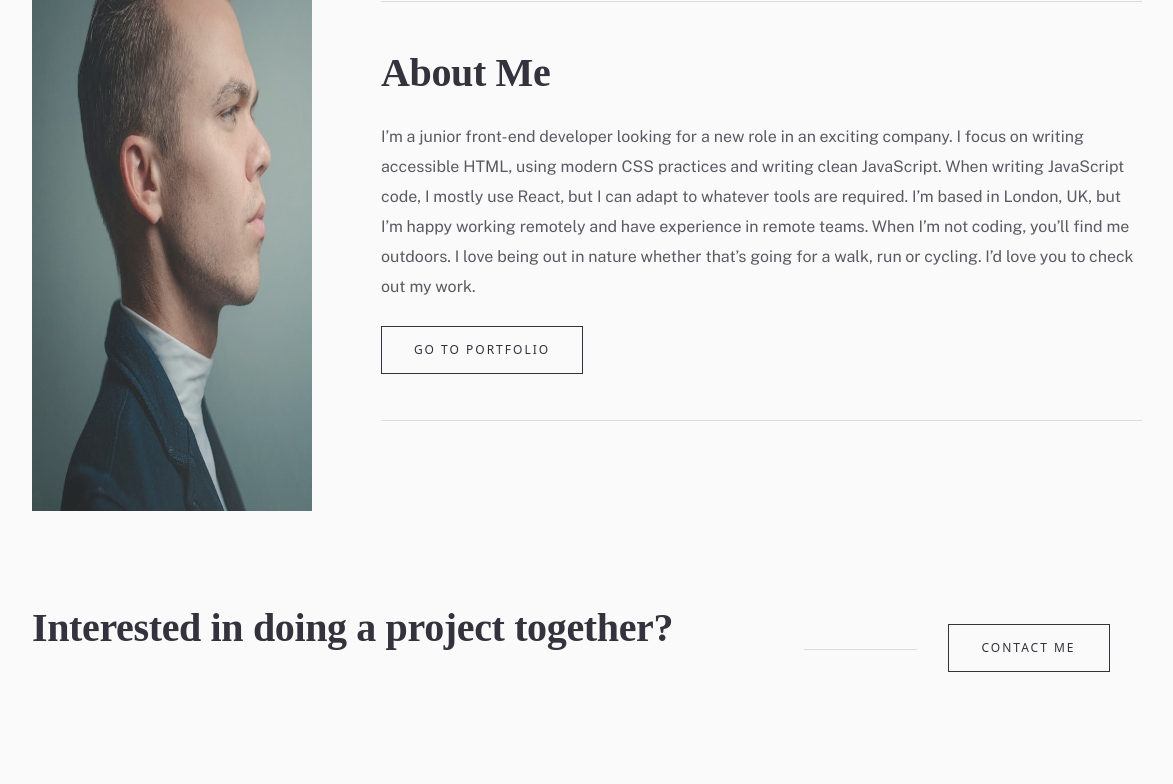
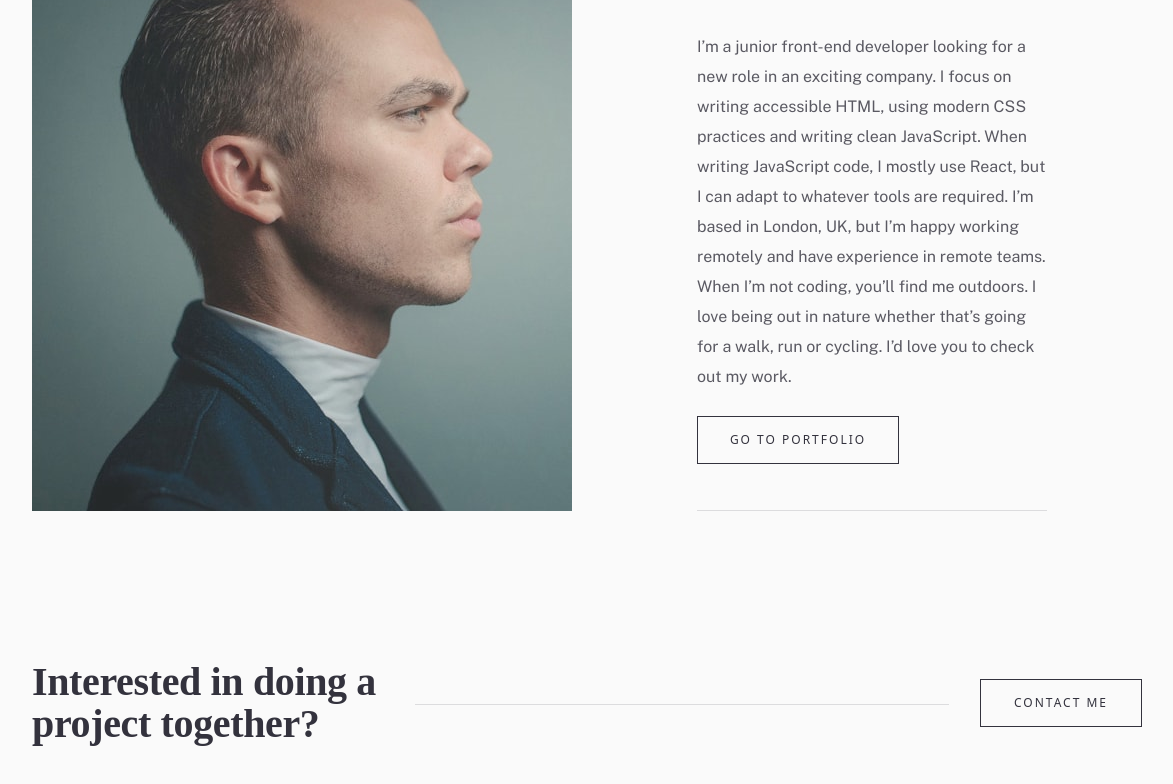
Before and after one commit to ThiCode126/minimalist-portfolio-website, a React (Create React App) app: page / in a window 1536 px wide. Shown: the part 942-1726 px from the top of the page, without its empty margins (181-1354 px from the left). Built offline with nearby package versions, Linux system fonts and the light colour scheme; a web font is replaced by a local one.

Commit message:
Desktop Home

```diff
--- a/src/style/home.scss
+++ b/src/style/home.scss
@@ -113,6 +113,9 @@
       text-align: left;
       @include grid1R(177px);
       align-items: center;
+      h2 {
+        margin-bottom: 0;
+      }
 
       .btn {
         position: relative;
@@ -144,5 +147,26 @@
         }
       }
     }
+    &__about {
+      width: 1015px;
+      gap: 125px;
+      img {
+        @include wh(540px, 600px);
+      }
+      .text {
+        @include pY(50px, 46px);
+      }
+    }
+    &__interested {
+      @include pY(150px);
+      @include grid1R(598px);
+
+      .btn {
+        &::before {
+          left: -566px;
+          width: 534px;
+        }
+      }
+    }
   }
 }
```
